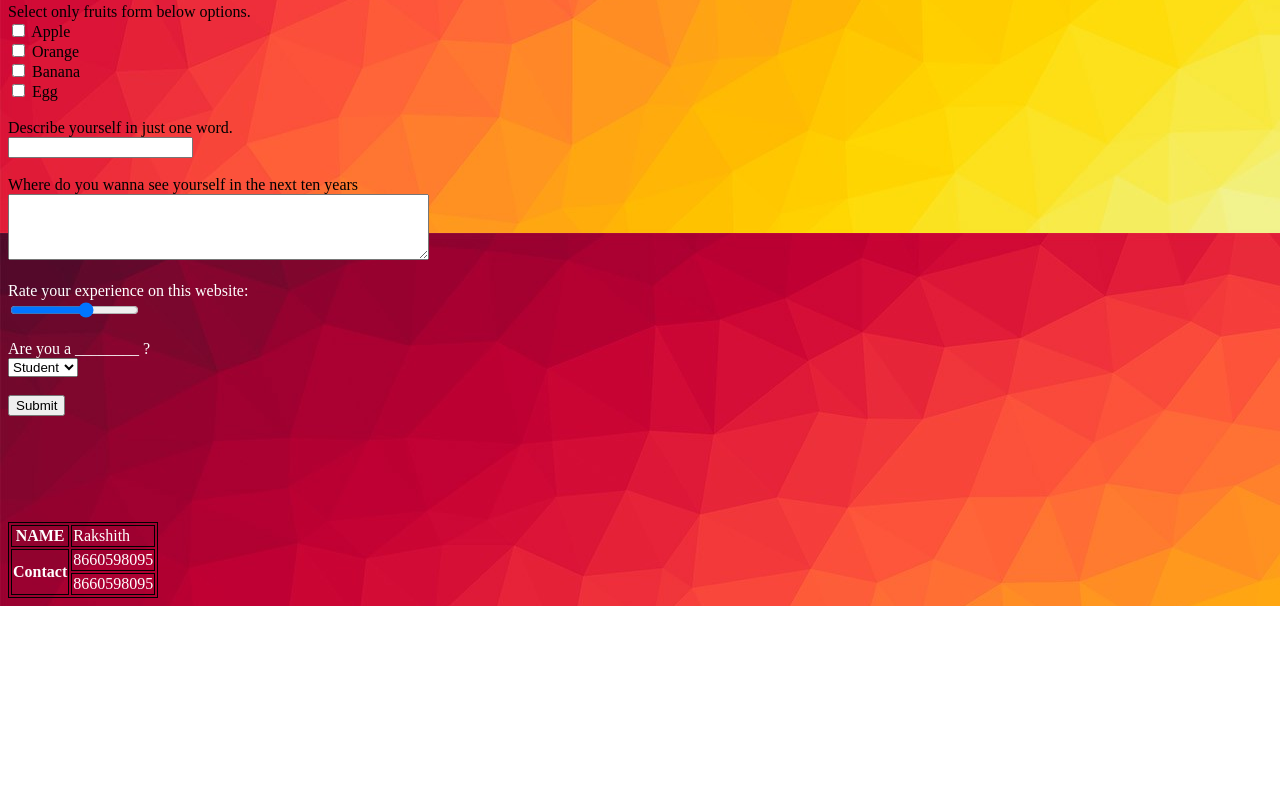
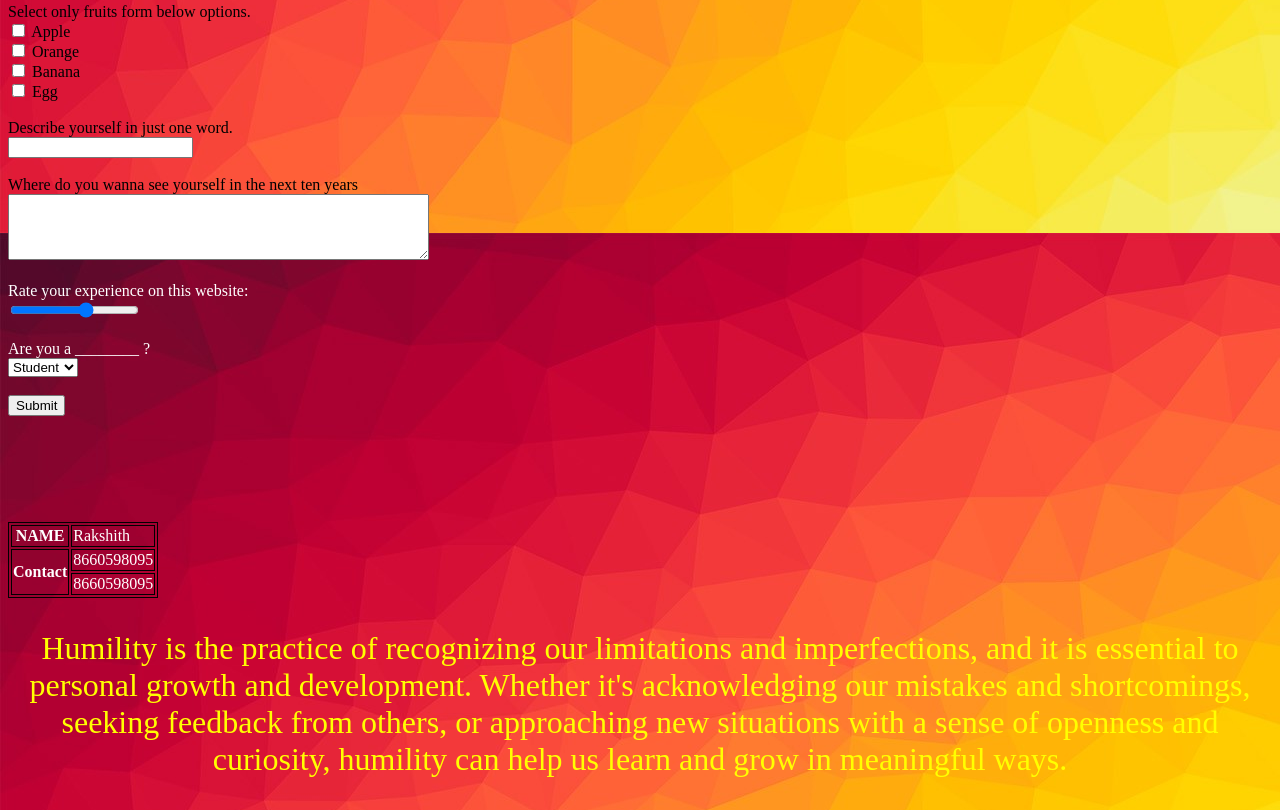
Before and after one commit to RakshithUB/Rakshith, a plain HTML site: page Task1.html in a window 1280 px wide. Shown: the part 1567-2377 px from the top of the page. Before the commit the page ends 2173 px from the top, so only its background shows below. Drawn offline with Linux system fonts and the light colour scheme.

Commit message:
Update Task1.html

```diff
--- a/Task1.html
+++ b/Task1.html
@@ -8,6 +8,11 @@
         table, th, td {
             border: 1px solid black;
             color: white;
+        }
+        .test{
+            color: yellow;
+            text-align: center;
+            font-size: xx-large;
         }
     </style>
 </head>
@@ -144,5 +149,8 @@
             <td>8660598095</td>
         </tr>
     </table>
+    <p class="test">
+        Humility is the practice of recognizing our limitations and imperfections, and it is essential to personal growth and development. Whether it's acknowledging our mistakes and shortcomings, seeking feedback from others, or approaching new situations with a sense of openness and curiosity, humility can help us learn and grow in meaningful ways.
+    </p>
 </body>
 </html>
```
